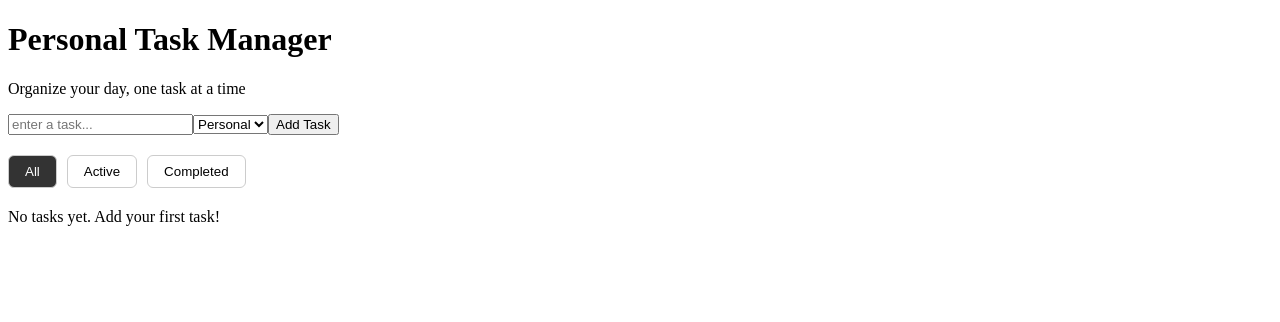
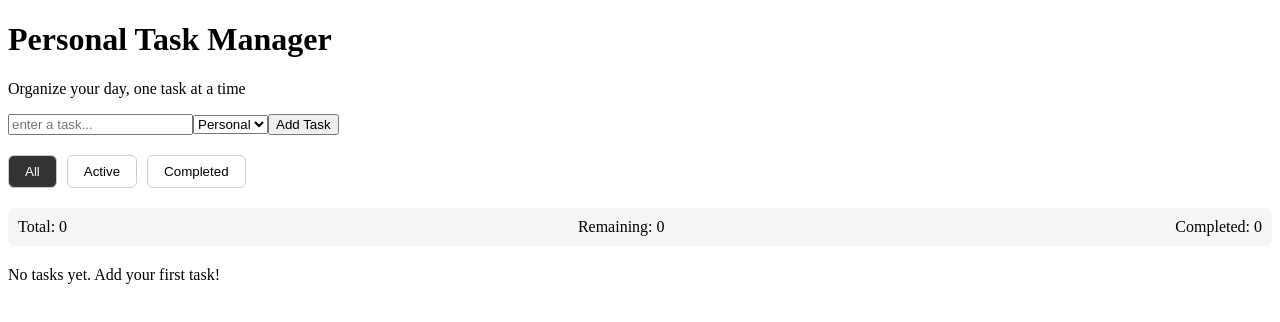
Before and after one commit to ridamxetri28-eng/personal-task-manager, a React (Vite) app in the folder personal-task-manager/: page / in a window 1280 px wide. Shown: the top 322 px of the page. Built offline with nearby package versions, Linux system fonts and the light colour scheme.

Commit message:
feat: add task statistics

```diff
--- a/personal-task-manager/src/App.jsx
+++ b/personal-task-manager/src/App.jsx
@@ -3,6 +3,7 @@ import Header from "./components/Header";
 import TaskForm from "./components/TaskForm";
 import TaskList from "./components/TaskList";
 import TaskFilter from "./components/TaskFilter";
+import TaskStats from "./components/TaskStats";
 
 
 function App(){
@@ -76,7 +77,7 @@ function App(){
         currentFilter={filter}
         onFilterChange={setFilter}
       />
-
+      <TaskStats tasks={tasks} />
       <TaskList
         tasks={filteredTasks}
         onToggle={toggleTask}
--- a/personal-task-manager/src/components/TaskStats.jsx
+++ b/personal-task-manager/src/components/TaskStats.jsx
@@ -0,0 +1,19 @@
+function TaskStats({ tasks }) {
+    const totalTasks = tasks.length;
+
+    const completedTasks = tasks.filter(
+        (task) => task.completed
+    ).length;
+
+    const remainingTasks = totalTasks - completedTasks;
+    return (
+        <div className='task-stats'>
+            <p>Total: {totalTasks}</p>
+            <p>Remaining: {remainingTasks}</p>
+            <p>Completed: {completedTasks}</p>
+        </div>
+    );
+
+}
+
+export default TaskStats;
--- a/personal-task-manager/src/index.css
+++ b/personal-task-manager/src/index.css
@@ -54,3 +54,16 @@ button{
   background: #333;
   color: white;
 }
+
+.task-stats {
+  display: flex;
+  justify-content: space-between;
+  margin: 20px 0;
+  padding: 10px;
+  border-radius: 8px;
+  background: #f5f5f5;
+}
+
+.task-stats p {
+  margin: 0;
+}
```
